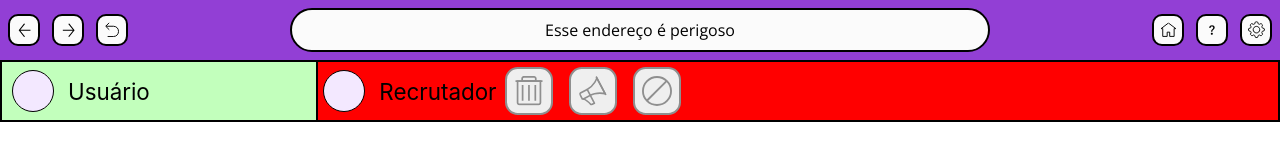
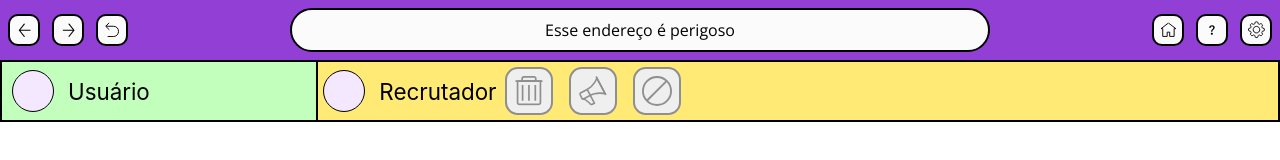
Before and after one commit to daniloabramo/internet, a plain HTML site: page whatsapp.html in a window 1280 px wide. Drawn offline with nearby package versions, Linux system fonts and the light colour scheme.

Commit message:
version-1.0.8

```diff
--- a/whatsapp.css
+++ b/whatsapp.css
@@ -118,7 +118,7 @@ section.top{
 .recipient{
     display: flex;
     align-items: center;
-    background: red;
+    background: rgb(255, 234, 117);
     width: 87%;
     margin: 0;
     border: 2px solid var(--stroke-text);
```
